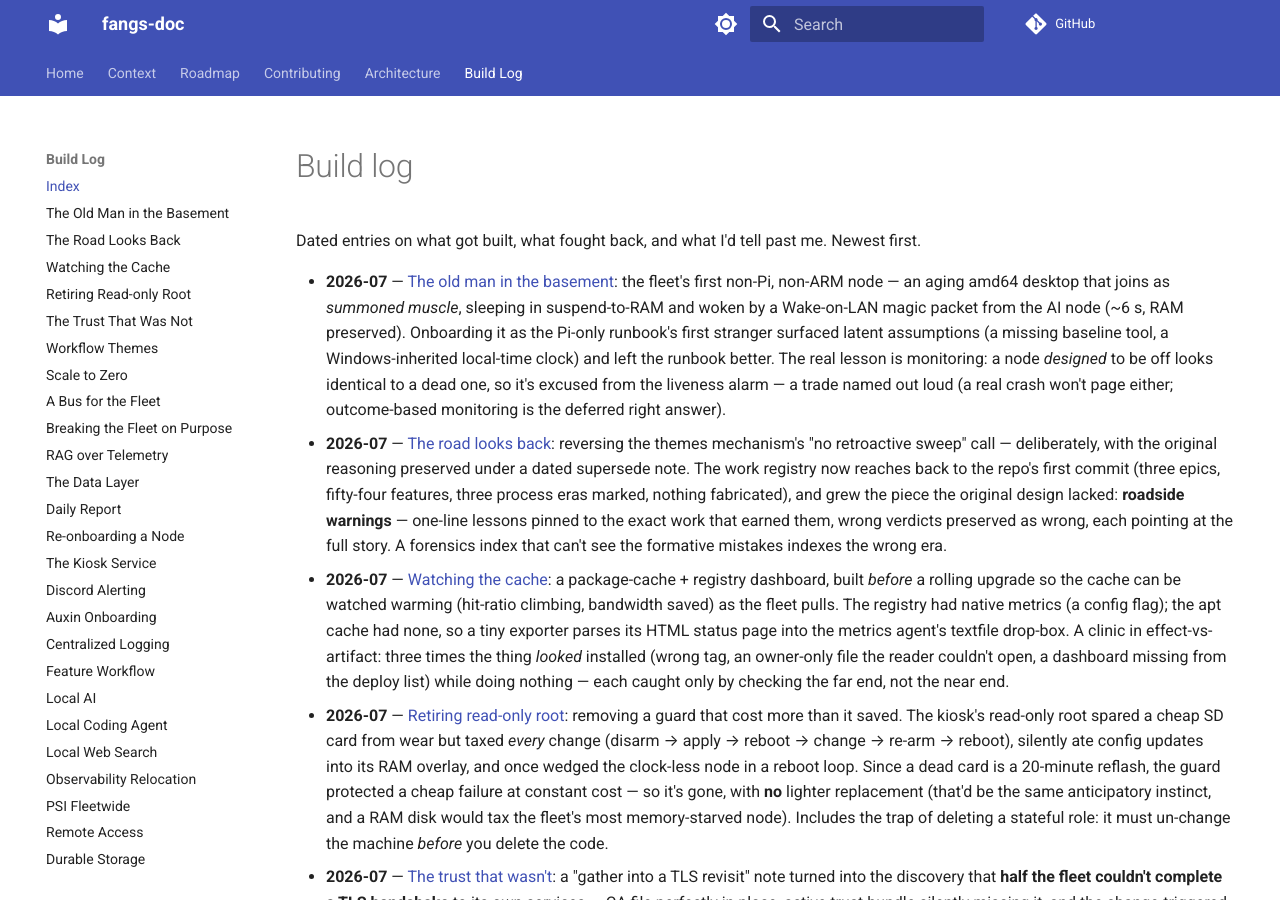
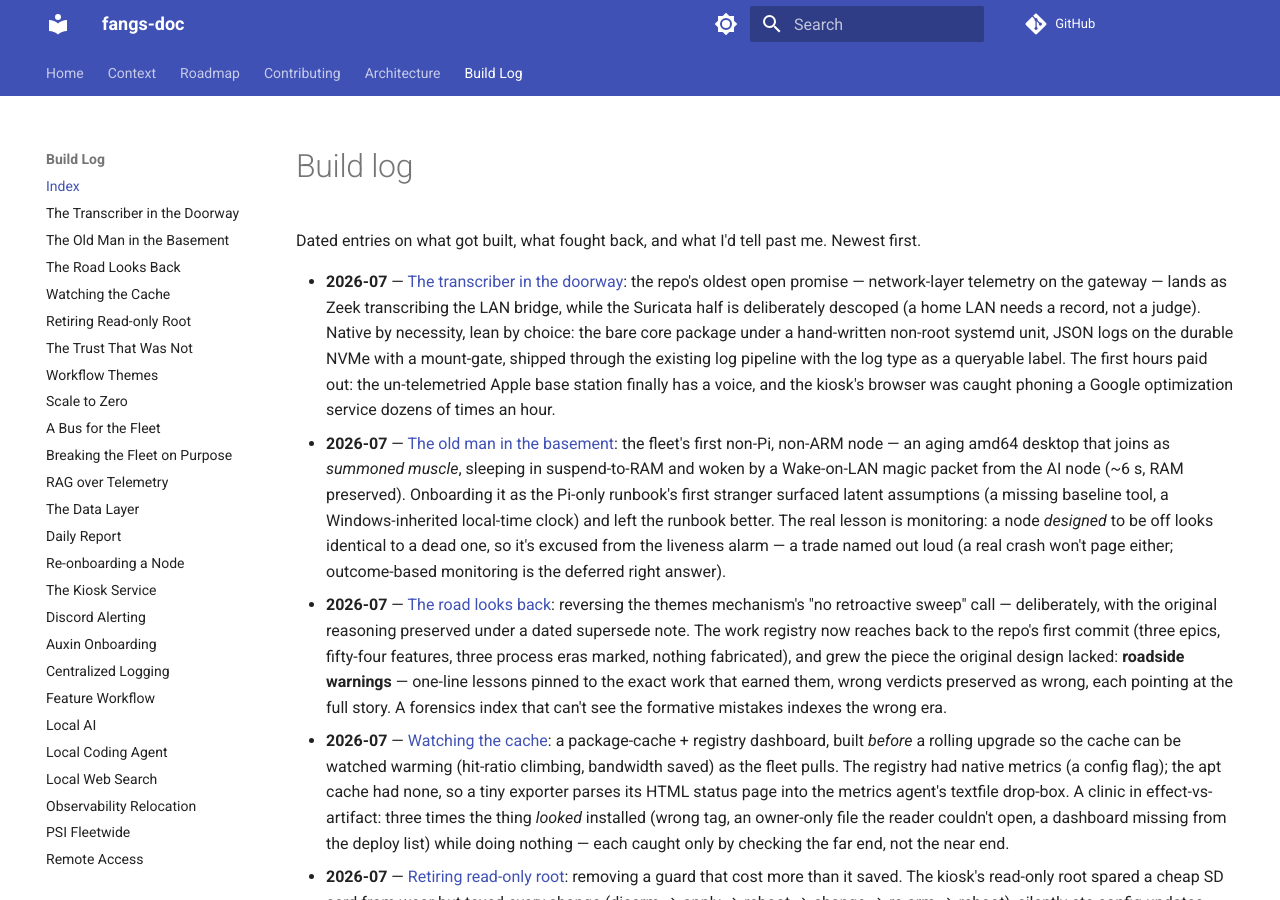
Before and after one commit to Caleb-Wrobel/fangs-doc, an MkDocs documentation site: the page built from docs/log/README.md, in a window 1280 px wide and 900 px high. Built offline with MkDocs 1.6.1 and Material for MkDocs 9.7.7, drawn with Linux system fonts in a browser that asks for light colours; comment, search, counter and statistics services are not loaded.

Commit message:
the wire, written down / the sealed box finally speaks / no judge, just a scribe
Build-log entry for zeek-flow-visibility: Zeek as a passive transcriber
on the gateway's LAN bridge, Suricata descoped, the AirPort blind spot
and the kiosk's Chromium chatter as first finds. Nav + index updated.

Co-Authored-By: Claude Fable 5 <noreply@anthropic.com>
Claude-Session: https://claude.ai/code/session_01932Prhi8qSJQMks8WvXsHG

```diff
--- a/docs/log/README.md
+++ b/docs/log/README.md
@@ -3,6 +3,14 @@
 Dated entries on what got built, what fought back, and what I'd tell past me.
 Newest first.
 
+- **2026-07** — [The transcriber in the doorway](2026-07-zeek-flow-visibility.md): the repo's
+  oldest open promise — network-layer telemetry on the gateway — lands as Zeek transcribing the LAN
+  bridge, while the Suricata half is deliberately descoped (a home LAN needs a record, not a judge).
+  Native by necessity, lean by choice: the bare core package under a hand-written non-root systemd
+  unit, JSON logs on the durable NVMe with a mount-gate, shipped through the existing log pipeline
+  with the log type as a queryable label. The first hours paid out: the un-telemetried Apple base
+  station finally has a voice, and the kiosk's browser was caught phoning a Google optimization
+  service dozens of times an hour.
 - **2026-07** — [The old man in the basement](2026-07-morel-wake-work-sleep.md): the fleet's first
   non-Pi, non-ARM node — an aging amd64 desktop that joins as *summoned muscle*, sleeping in
   suspend-to-RAM and woken by a Wake-on-LAN magic packet from the AI node (~6 s, RAM preserved).
--- a/mkdocs.yml
+++ b/mkdocs.yml
@@ -54,6 +54,7 @@ nav:
       - TLS Proxy: architecture/tls-proxy.md
   - Build Log:
       - Index: log/README.md
+      - The Transcriber in the Doorway: log/2026-07-zeek-flow-visibility.md
       - The Old Man in the Basement: log/2026-07-morel-wake-work-sleep.md
       - The Road Looks Back: log/2026-07-registry-retrofit.md
       - Watching the Cache: log/2026-07-cache-observability.md
```
Also changed, not shown: docs/log/2026-07-zeek-flow-visibility.md (added, +73 -0 lines).
